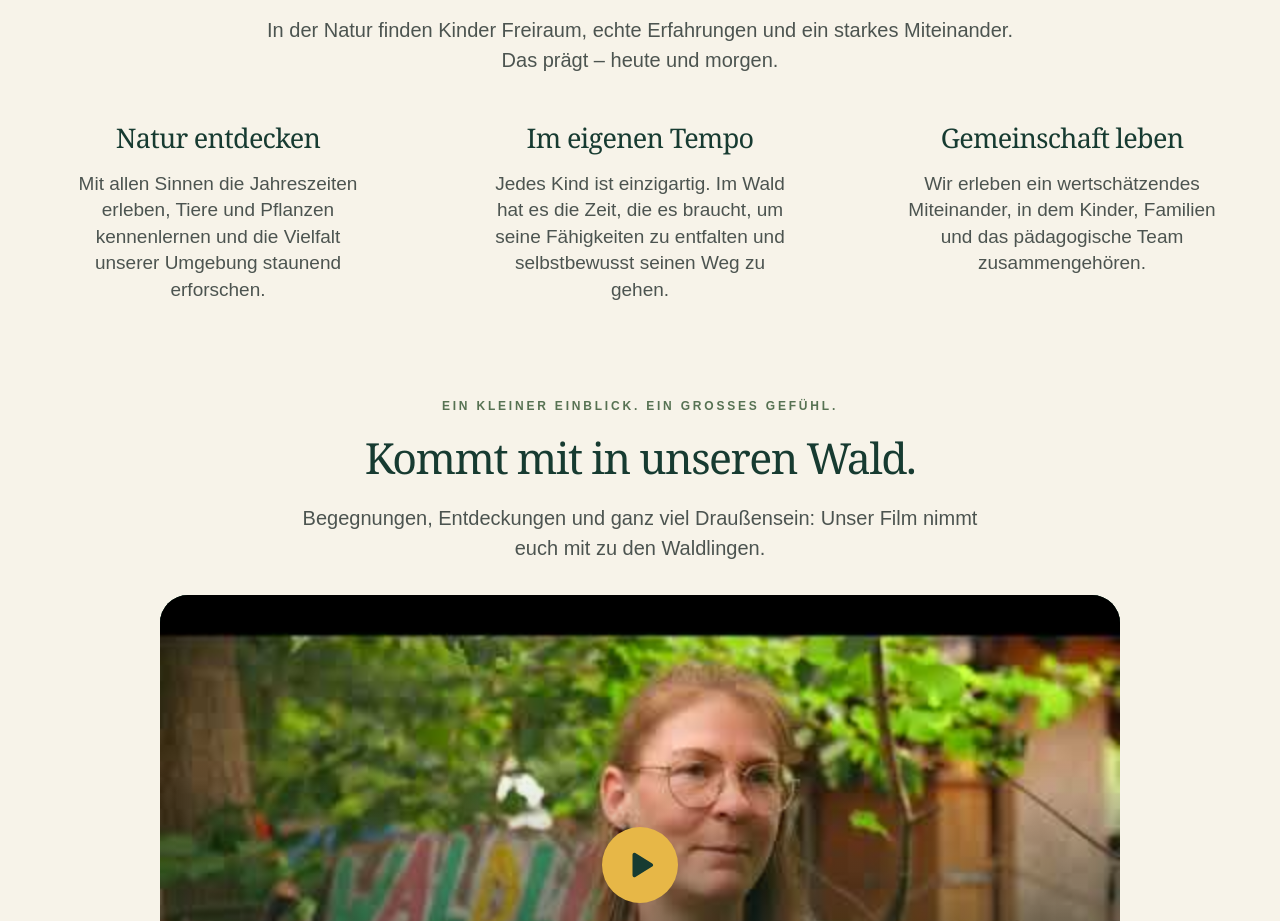
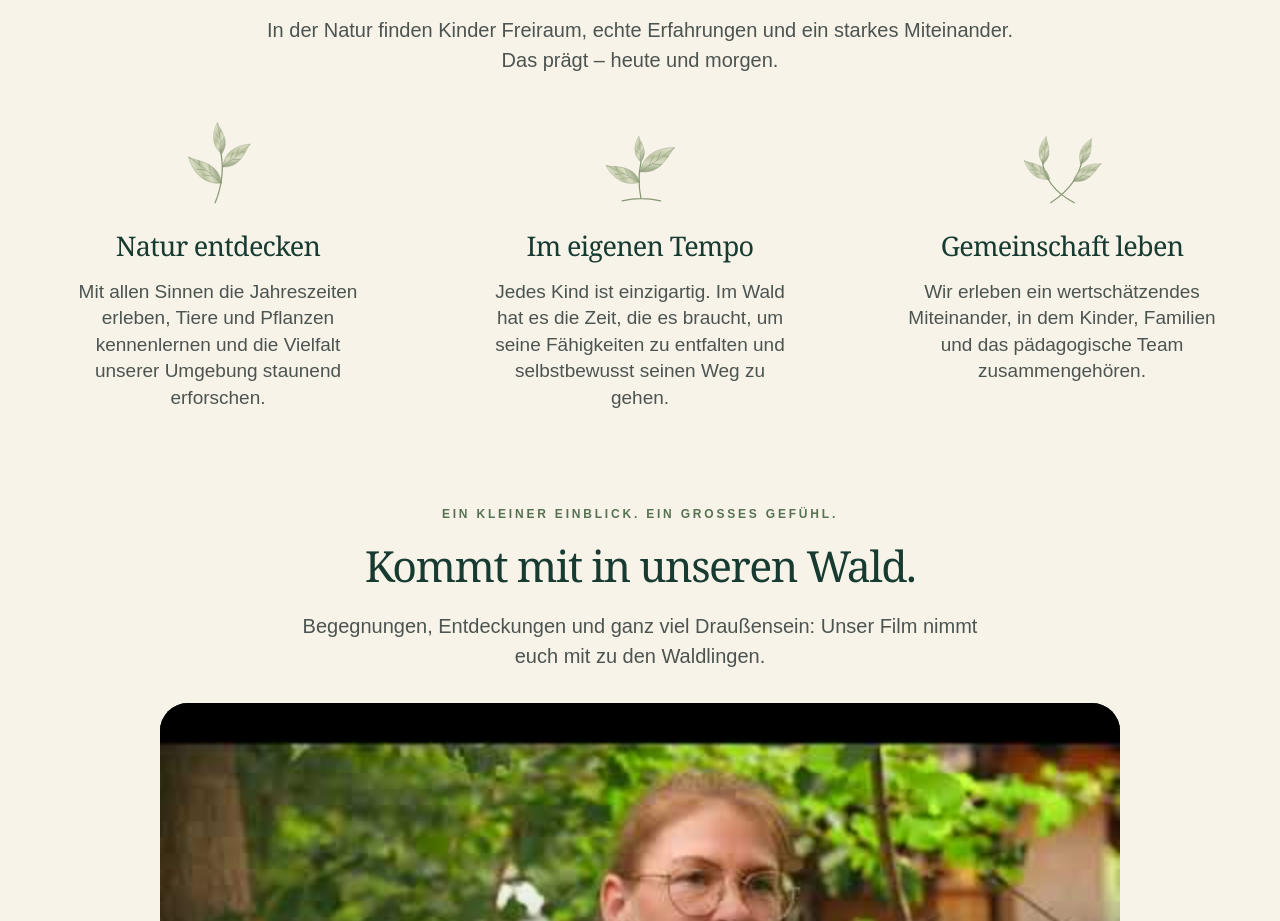
Before and after one commit to mariogottling-glitch/waldlinge, a React (Vite) app: page / in a window 1280 px wide. Shown: the part 877-1798 px from the top of the page. Built offline with nearby package versions, Linux system fonts and the light colour scheme; a web font is replaced by a local one.

Commit message:
Add delicate botanical illustrations to kindergarten values

```diff
--- a/src/App.jsx
+++ b/src/App.jsx
@@ -1,4 +1,5 @@
 import { useEffect, useRef, useState } from "react";
+import { BotanicalIcon } from "./BotanicalIcon";
 import {
   ArrowRight,
   ArrowUpRight,
@@ -325,8 +326,9 @@ export function App() {
             <br className="desktop-break" /> Das prägt – heute und morgen.
           </p>
           <div className="values-grid">
-            {values.map(([title, text]) => (
+            {values.map(([title, text], index) => (
               <article key={title}>
+                <BotanicalIcon variant={index} />
                 <h3>{title}</h3>
                 <p>{text}</p>
               </article>
--- /dev/null
+++ b/src/BotanicalIcon.jsx
@@ -0,0 +1,110 @@
+// Small botanical drawings: translucent leaf layers and fine, irregular veins.
+function Leaf({ transform, paint }) {
+  return (
+    <g transform={transform}>
+      <path
+        d="M0 0C-16-9-19-26-13-43C-9-34 10-22 0 0Z"
+        fill={paint}
+        stroke="#788760"
+        strokeWidth=".65"
+        strokeOpacity=".5"
+      />
+      <path
+        d="M0 0C-4-15-8-29-13-43M-3-11L-12-19M-6-21L-14-28M-4-15L0-24M-8-29L-6-34"
+        fill="none"
+        stroke="#748363"
+        strokeWidth=".65"
+        strokeOpacity=".6"
+      />
+    </g>
+  );
+}
+
+export function BotanicalIcon({ variant }) {
+  const id = `leaf-wash-${variant}`;
+  const paint = `url(#${id})`;
+  return (
+    <svg
+      className="value-botanical"
+      viewBox="0 0 100 100"
+      aria-hidden="true"
+      focusable="false"
+    >
+      <defs>
+        <linearGradient id={id} x1="0" y1="0" x2="1" y2=".6">
+          <stop stopColor="#d9dec4" stopOpacity=".65" />
+          <stop offset=".45" stopColor="#aab68c" stopOpacity=".78" />
+          <stop offset=".7" stopColor="#c8cfac" stopOpacity=".65" />
+          <stop offset="1" stopColor="#8f9f78" stopOpacity=".8" />
+        </linearGradient>
+      </defs>
+      {variant === 0 && (
+        <>
+          <path
+            d="M47 87Q59 57 52 29"
+            fill="none"
+            stroke="#879873"
+            strokeWidth="1.3"
+            strokeLinecap="round"
+          />
+          <Leaf transform="translate(54 66) rotate(-35)" paint={paint} />
+          <Leaf
+            transform="translate(55 49) rotate(67) scale(.85)"
+            paint={paint}
+          />
+          <Leaf
+            transform="translate(54 35) rotate(9) scale(.75)"
+            paint={paint}
+          />
+        </>
+      )}
+      {variant === 1 && (
+        <>
+          <path
+            d="M31 85Q51 80 72 85M51 82Q47 62 51 44"
+            fill="none"
+            stroke="#879873"
+            strokeWidth="1.3"
+            strokeLinecap="round"
+          />
+          <Leaf
+            transform="translate(50 65) rotate(-47) scale(.9)"
+            paint={paint}
+          />
+          <Leaf transform="translate(50 54) rotate(72)" paint={paint} />
+          <Leaf
+            transform="translate(51 44) rotate(12) scale(.62)"
+            paint={paint}
+          />
+        </>
+      )}
+      {variant === 2 && (
+        <>
+          <path
+            d="M63 87Q31 70 29 41M38 87Q69 67 72 37"
+            fill="none"
+            stroke="#879873"
+            strokeWidth="1.3"
+            strokeLinecap="round"
+          />
+          <Leaf
+            transform="translate(37 62) rotate(-37) scale(.75)"
+            paint={paint}
+          />
+          <Leaf
+            transform="translate(30 46) rotate(23) scale(.66)"
+            paint={paint}
+          />
+          <Leaf
+            transform="translate(62 64) rotate(75) scale(.78)"
+            paint={paint}
+          />
+          <Leaf
+            transform="translate(70 46) rotate(40) scale(.66)"
+            paint={paint}
+          />
+        </>
+      )}
+    </svg>
+  );
+}
--- a/src/styles.css
+++ b/src/styles.css
@@ -1287,3 +1287,17 @@ footer a:hover {
 .film-frame {
   width: 100%;
 }
+
+.value-botanical {
+  display: block;
+  width: 94px;
+  height: 94px;
+  margin: 0 auto 14px;
+}
+@media (max-width: 700px) {
+  .value-botanical {
+    width: 76px;
+    height: 76px;
+    margin: 0 0 10px;
+  }
+}
```
Also changed, not shown: 1 other file (tests, documents, lock files or other folders).
